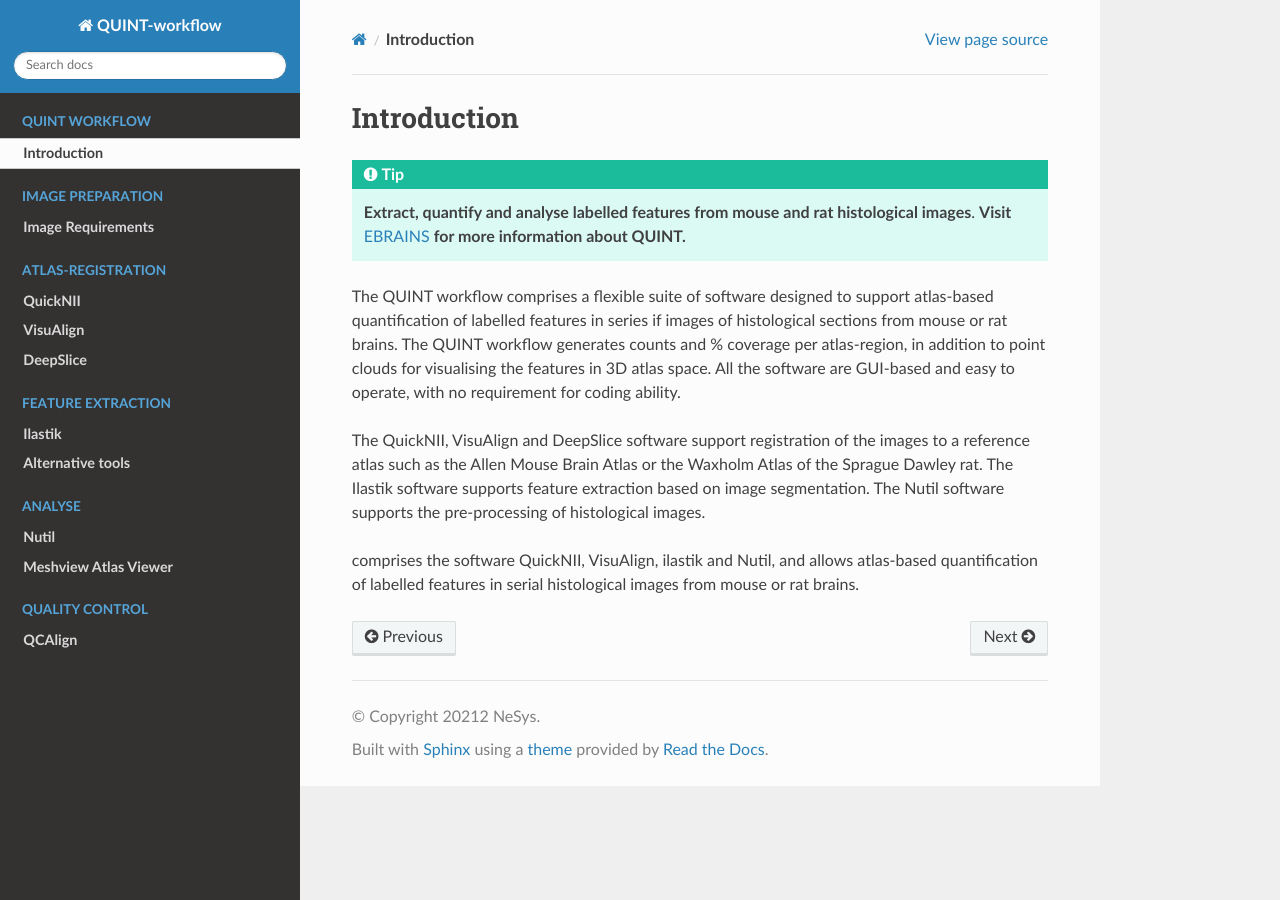
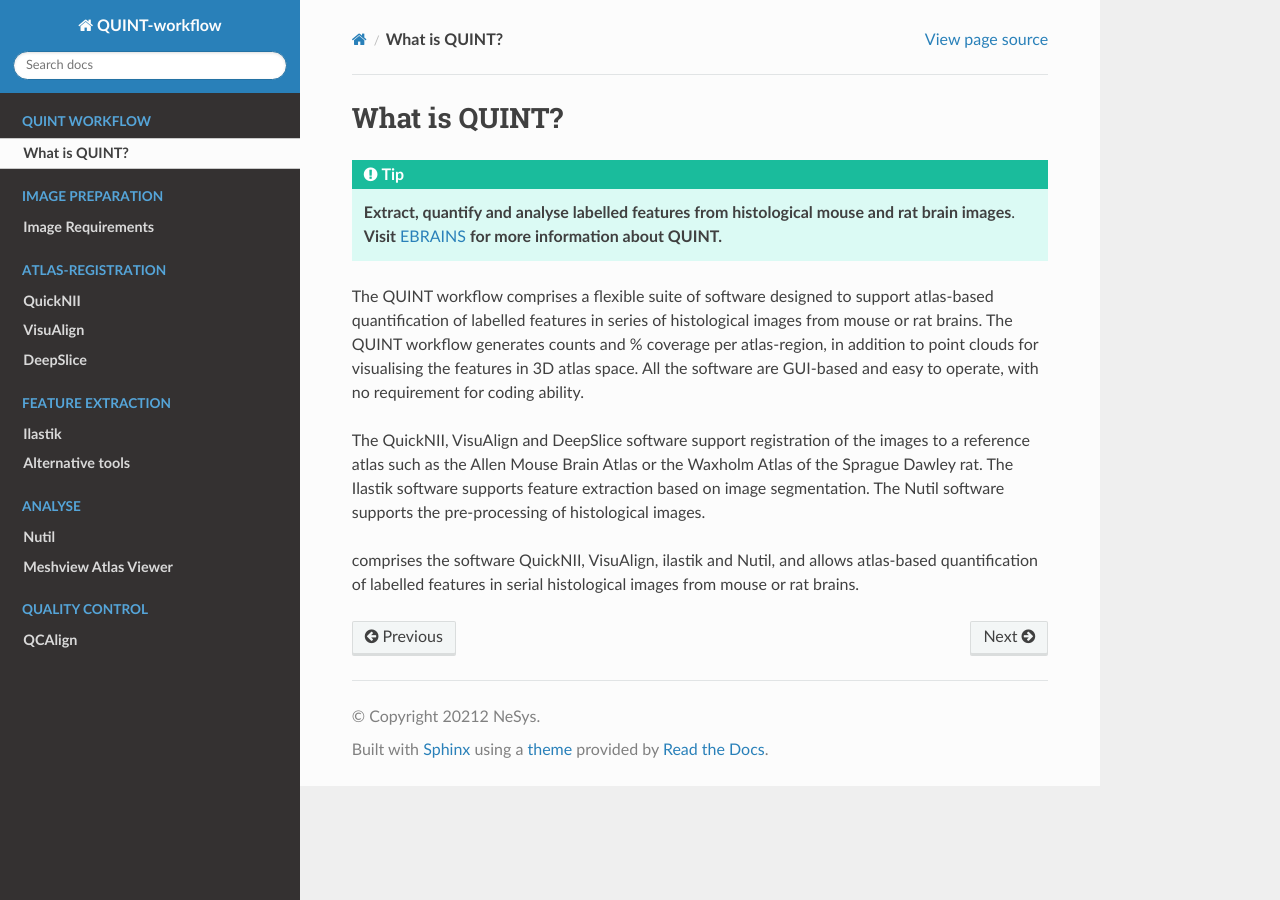
Before and after one commit to Neural-Systems-at-UIO/QUINT_workflow, a Sphinx documentation site: the page built from docs/QUINTintro.rst, in a window 1280 px wide. Built offline with Sphinx 7.4.7 and the Read the Docs theme 2.0.0, drawn with Linux system fonts in a browser that asks for light colours; pages that are not in the unit, such as notebooks, are missing from menus.

Commit message:
Update QUINTintro.rst

```diff
--- a/docs/QUINTintro.rst
+++ b/docs/QUINTintro.rst
@@ -1,11 +1,11 @@
-**Introduction**
+**What is QUINT?**
 -----------------------
 
 
 .. tip::
-   **Extract, quantify and analyse labelled features from mouse and rat histological images**. **Visit** `EBRAINS <https://ebrains.eu/service/quint/>`_ **for more information about QUINT.**
+   **Extract, quantify and analyse labelled features from histological mouse and rat brain images**. **Visit** `EBRAINS <https://ebrains.eu/service/quint/>`_ **for more information about QUINT.**
 
-The QUINT workflow comprises a flexible suite of software designed to support atlas-based quantification of labelled features in series if images of histological sections from mouse or rat brains. The QUINT workflow generates counts and % coverage per atlas-region, in addition to point clouds for visualising the features in 3D atlas space. All the software are GUI-based and easy to operate, with no requirement for coding ability.
+The QUINT workflow comprises a flexible suite of software designed to support atlas-based quantification of labelled features in series of histological images from mouse or rat brains. The QUINT workflow generates counts and % coverage per atlas-region, in addition to point clouds for visualising the features in 3D atlas space. All the software are GUI-based and easy to operate, with no requirement for coding ability.
 
 The QuickNII, VisuAlign and DeepSlice software support registration of the images to a reference atlas such as the Allen Mouse Brain Atlas or the Waxholm Atlas of the Sprague Dawley rat. The Ilastik software supports feature extraction based on image segmentation. The Nutil software supports the pre-processing of histological images.
 
```
